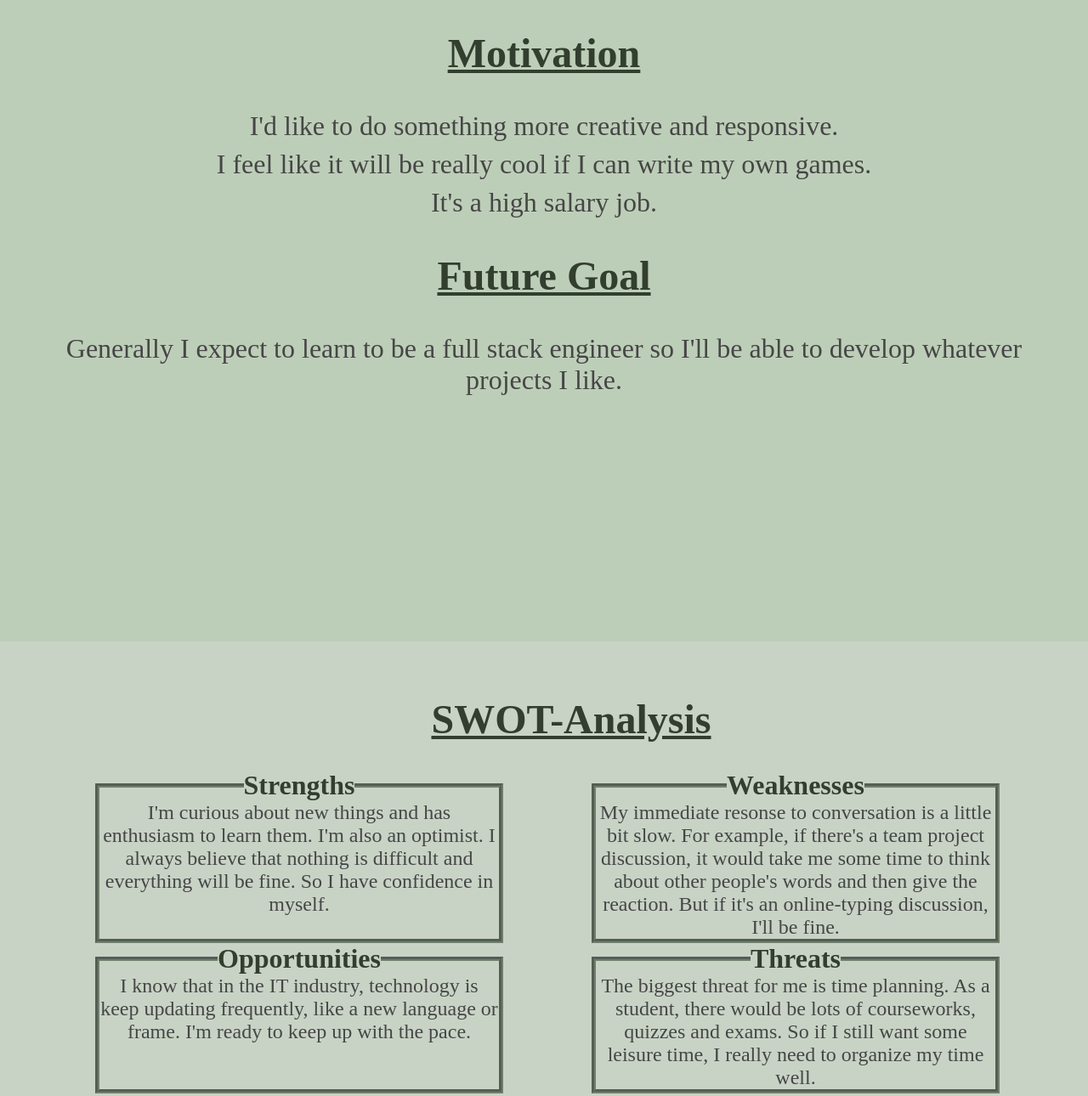
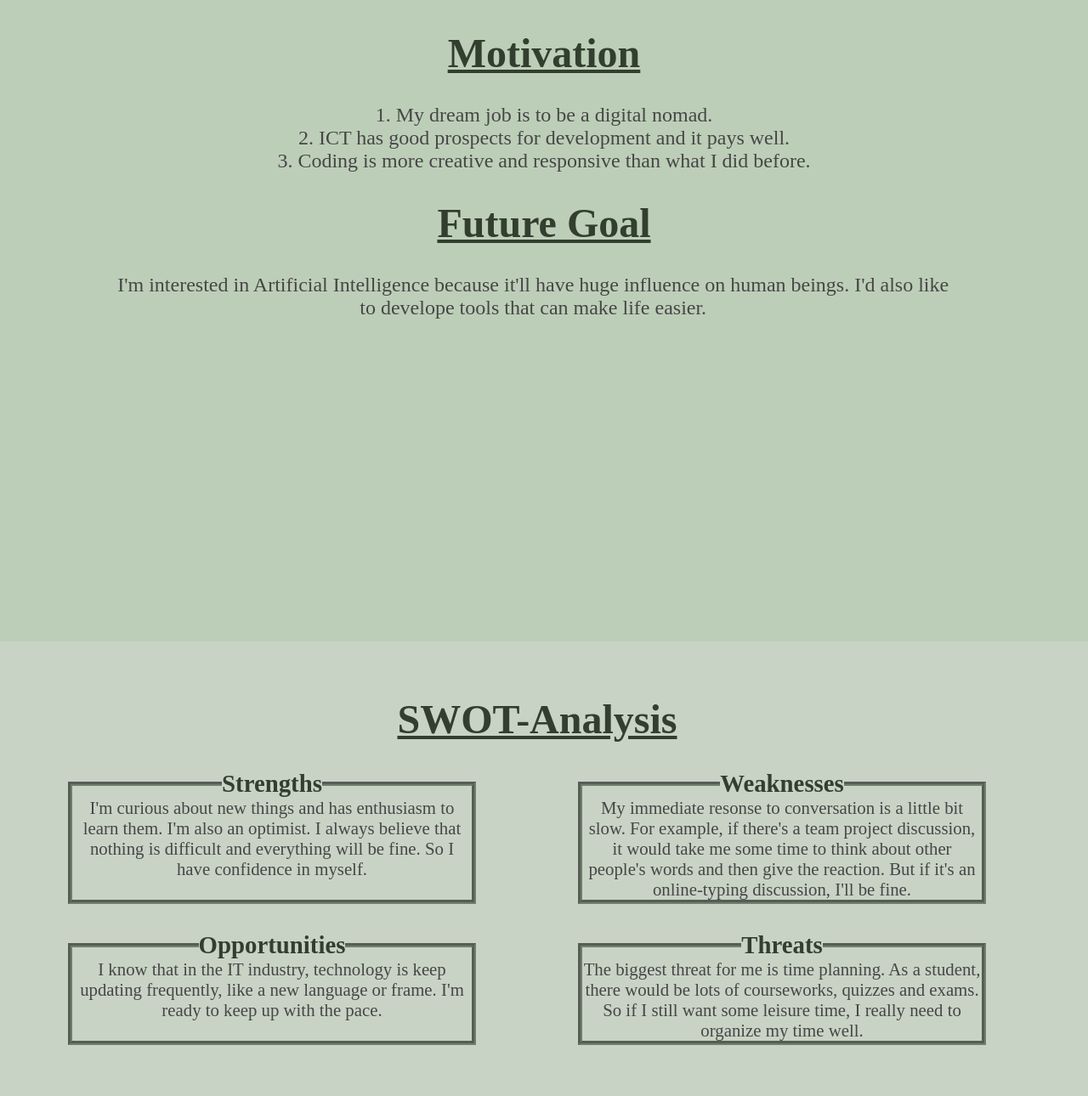
Before and after one commit to lixy09/lixy09.github.io, a plain HTML site: page profile.html in a window 1280 px wide. Shown: the part 845-2135 px from the top of the page at 85% size. Drawn offline with Linux system fonts and the light colour scheme.

Commit message:
new changes

```diff
--- a/profile.html
+++ b/profile.html
@@ -26,12 +26,11 @@
 
         <section id="motivation" class="motivation-section">
             <h2>Motivation</h2>
-                <label>I'd like to do something more creative and responsive.</label>
-                <label>I feel like it will be really cool if I can write my own games. </label>
-                <label>It's a high salary job.</label>
+                <p>1. My dream job is to be a digital nomad. </p>
+                <p>2. ICT has good prospects for development and it pays well.</p>
+                <p>3. Coding is more creative and responsive than what I did before.</p>
             <h2>Future Goal</h2>
-                <label>Generally I expect to learn to be a full stack engineer so I'll be able to develop whatever projects I like.</label>
-
+                <p class="future-goal">I'm interested in Artificial Intelligence because it'll have huge influence on human beings. I'd also like to develope tools that can make life easier.</p>
         </section>
 
         <section id="swot" class="swot-section">
--- a/style.css
+++ b/style.css
@@ -88,8 +88,19 @@ label{
     background-color:#bdceb8;
 }
 
+.motivation-section p{
+    color:#464646;
+    font-size: 1.5rem;
+    font-weight: 500;
+}
+
+.future-goal{
+    width: 90%;
+    padding-left: 6rem;
+}
+
 .swot-section{
-    padding: 2rem 3rem 3rem 7rem;
+    padding: 2rem 3rem 3rem 2rem;
     text-align: center;
     width: 100%;
     height: 100vh;
@@ -102,6 +113,8 @@ label{
     grid-gap: 3rem;
     width: 100%;
     max-width: 100rem;
+    padding-left: 3rem;
+    padding-bottom: 2rem;
 }
 
 fieldset{
@@ -112,13 +125,13 @@ fieldset{
 }
 
 legend{
-    font-size: 2rem;
+    font-size: 1.8rem;
     font-weight: 700;
 }
 
 fieldset p{
     color:#464646;
-    font-size: 1.5rem;
+    font-size: 1.3rem;
 }
 
 footer{
```
